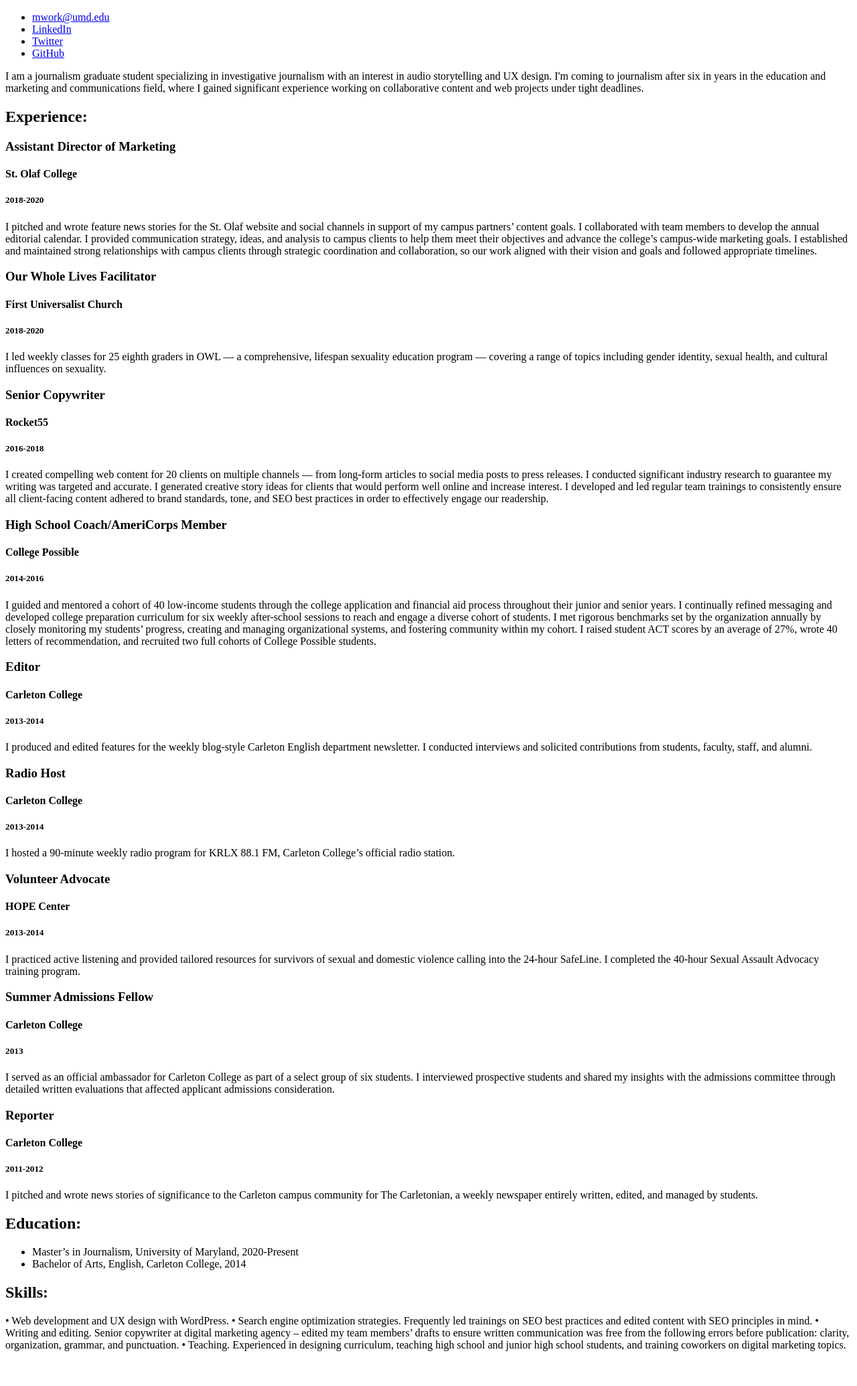
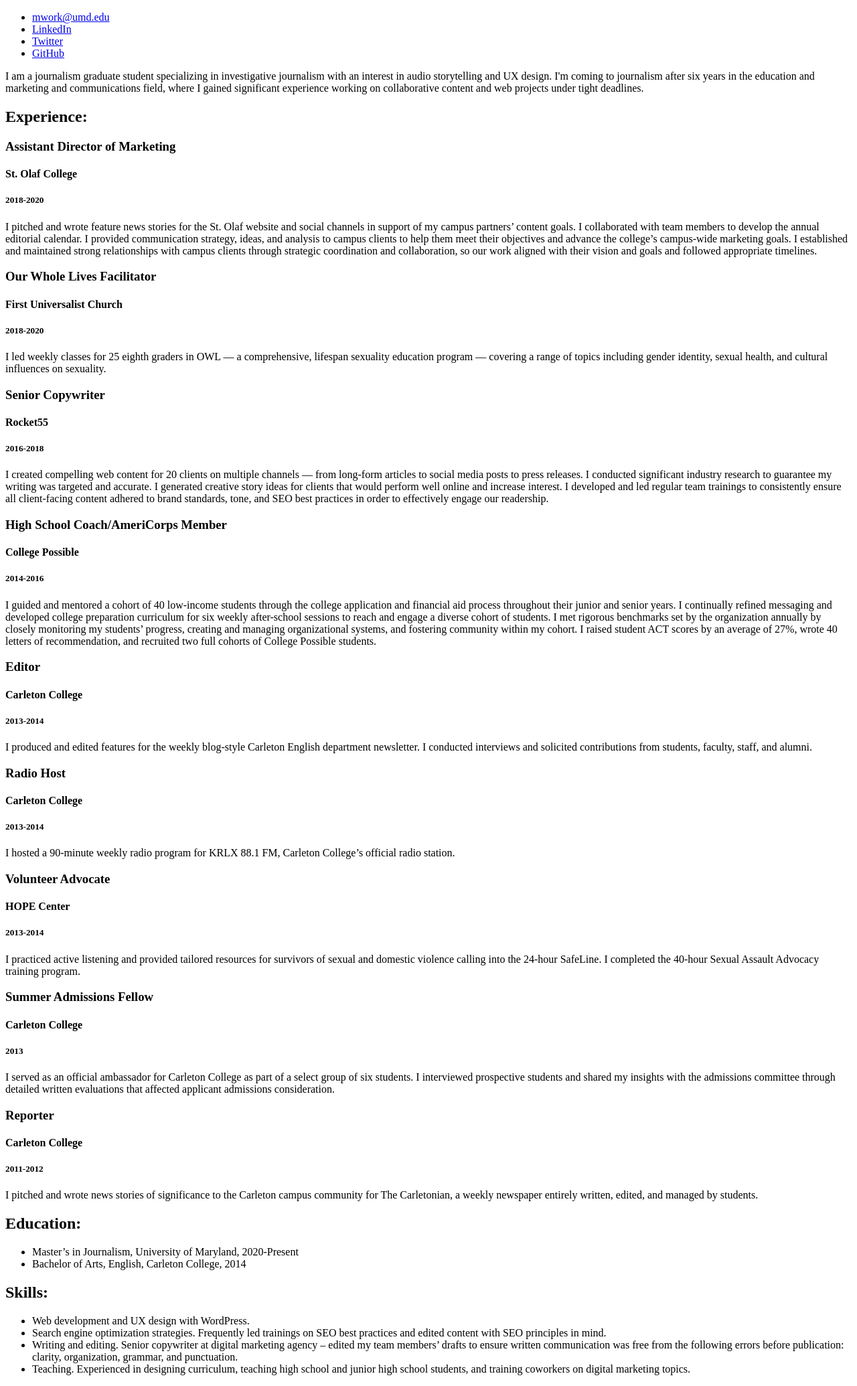
Before and after one commit to mollywork/Molly-Work-Jour652, a plain HTML site: page Resume_Molly Work/index.html in a window 1280 px wide. Shown: the part 336-2406 px from the top of the page at 67% size. Before the commit the page ends 2362 px from the top, so only its background shows below. Drawn offline with Linux system fonts and the light colour scheme.

Commit message:
index to resume

```diff
--- a/Resume_Molly Work/index.html
+++ b/Resume_Molly Work/index.html
@@ -30,7 +30,7 @@
   <li><a href="https://github.com/mollywork/">GitHub</a></li>
 </ul>
 
-<p>I am a journalism graduate student specializing in investigative journalism with an interest in audio storytelling and UX design. I'm coming to journalism after six in years in the education and marketing and communications field, where I gained significant experience working on collaborative content and web projects under tight deadlines.</p>
+<p>I am a journalism graduate student specializing in investigative journalism with an interest in audio storytelling and UX design. I'm coming to journalism after six years in the education and marketing and communications field, where I gained significant experience working on collaborative content and web projects under tight deadlines.</p>
 
 <h2>Experience:</h2>
 <h3>Assistant Director of Marketing</h3>
@@ -94,11 +94,12 @@
   </ul>
 
 <h2>Skills:</h2>
-  •	Web development and UX design with WordPress.
-  •	Search engine optimization strategies. Frequently led trainings on SEO best practices and edited content with SEO principles in mind.
-  •	Writing and editing. Senior copywriter at digital marketing agency – edited my team members’ drafts to ensure written communication was free from the following errors before publication: clarity, organization, grammar, and punctuation.
-  •	Teaching. Experienced in designing curriculum, teaching high school and junior high school students, and training coworkers on digital marketing topics.
-
+  <ul>
+    <li>Web development and UX design with WordPress.</li>
+    <li>Search engine optimization strategies. Frequently led trainings on SEO best practices and edited content with SEO principles in mind.</li>
+    <li>Writing and editing. Senior copywriter at digital marketing agency – edited my team members’ drafts to ensure written communication was free from the following errors before publication: clarity, organization, grammar, and punctuation.</li>
+    <li>Teaching. Experienced in designing curriculum, teaching high school and junior high school students, and training coworkers on digital marketing topics.</li>
+  </ul>
 
 
 </body>
```
